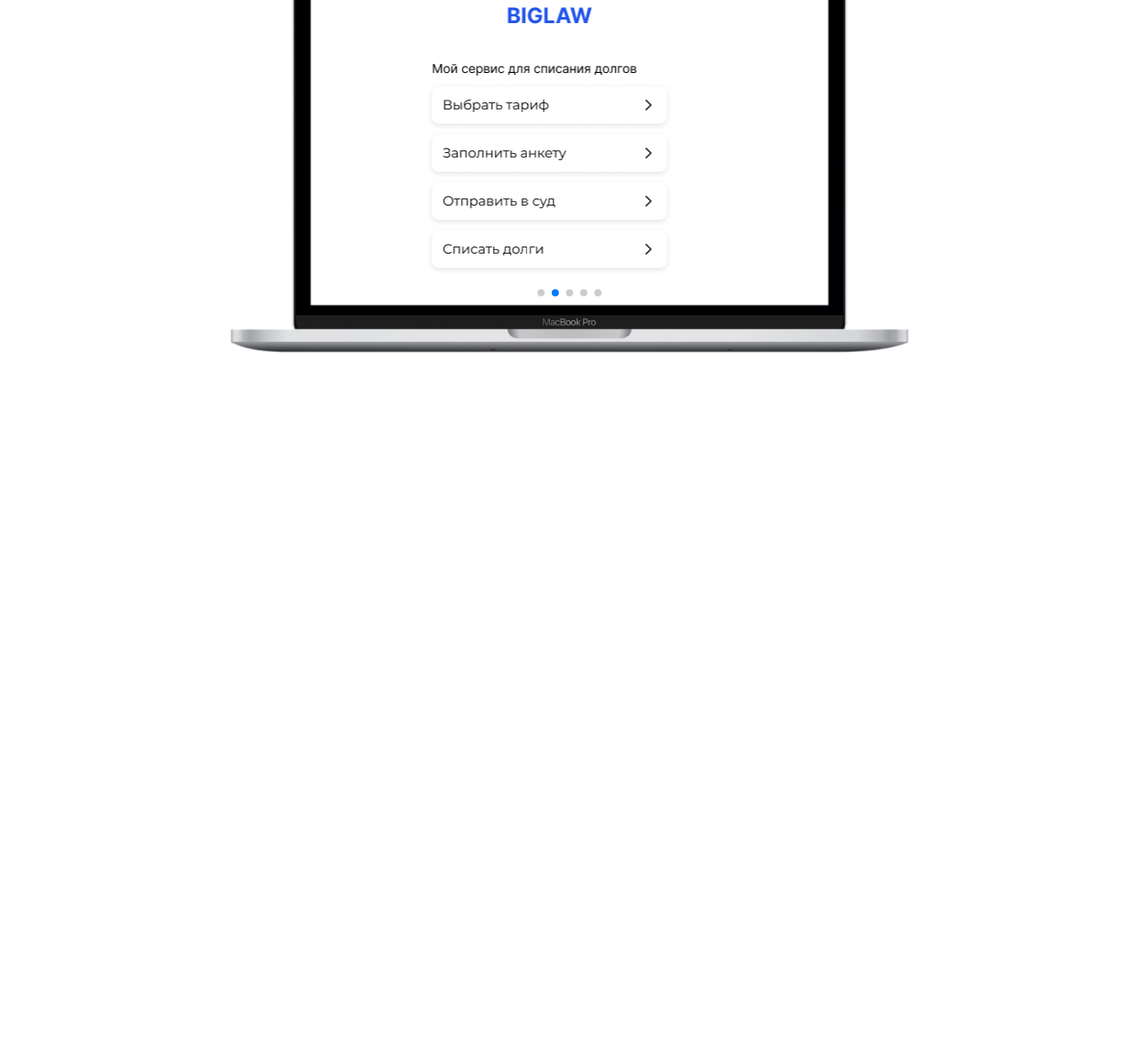
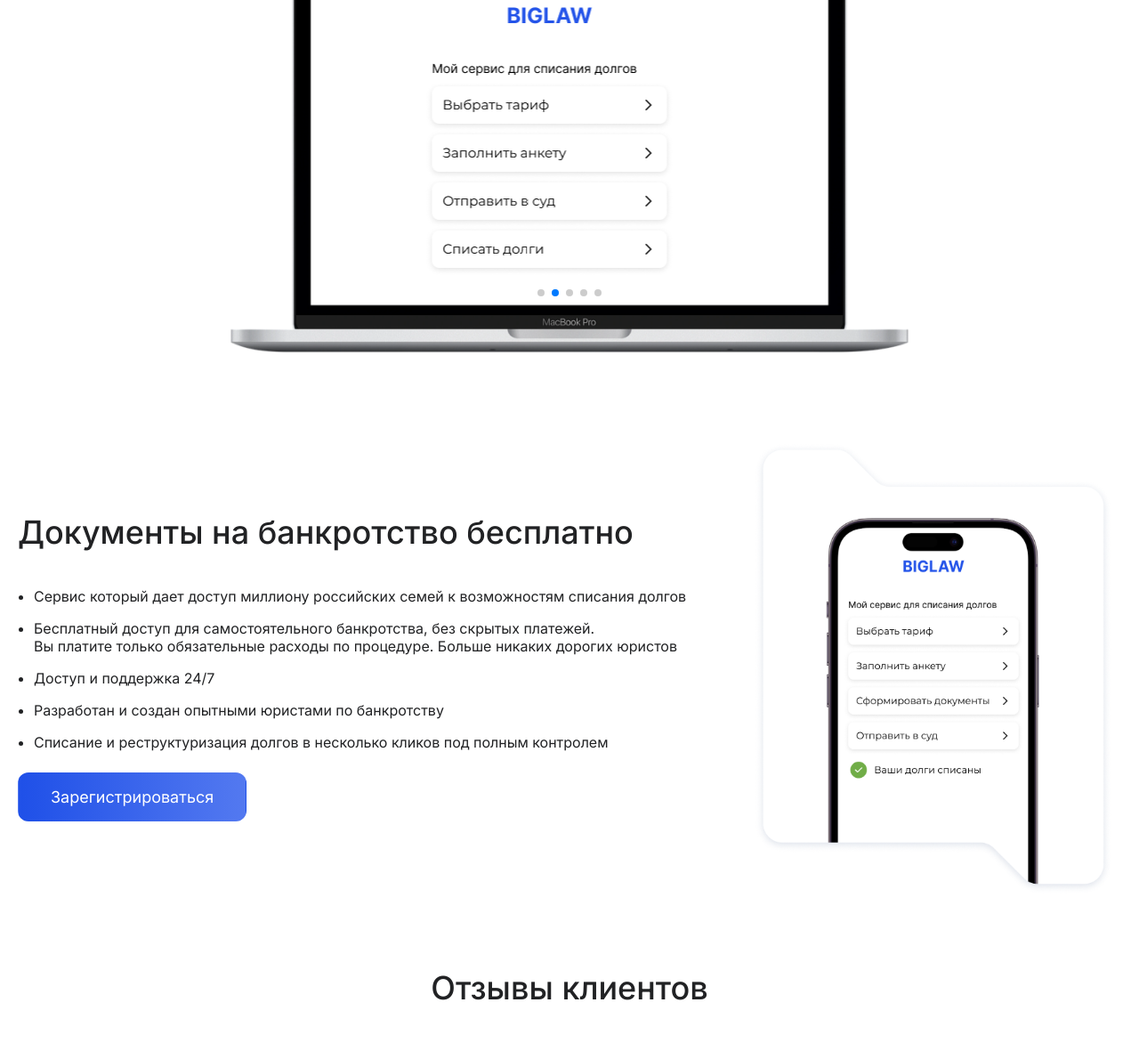
Before and after one commit to rustiskh/biglaw-gulp, a website: page src/html/index.html in a window 1280 px wide. Shown: the part 1780-2952 px from the top of the page at 89% size. Before the commit the page ends 2271 px from the top, so only its background shows below. Drawn offline with nearby package versions, Linux system fonts and the light colour scheme; files that its build step writes are made by us from their sources; files whose address does not match are found by name.

Commit message:
features block layout (in progress. create block)

```diff
--- a/src/html/index.html
+++ b/src/html/index.html
@@ -181,6 +181,41 @@
 			</div>
 		</section>
 
+		<section class="create">
+			<div class="container create__wrapper">
+				<div class="create__main">
+					<h2 class="create__title title title-h2 title--color_black">
+						Документы на банкротство бесплатно
+					</h2>
+					<ul class="create__list">
+						<li class="create__list-item">Сервис который дает доступ миллиону российских семей к возможностям списания долгов</li>
+						<li class="create__list-item">
+							Бесплатный доступ для самостоятельного банкротства, без скрытых платежей.<br />
+							Вы платите только обязательные расходы по процедуре. Больше никаких дорогих юристов
+						</li>
+						<li class="create__list-item">Доступ и поддержка 24/7</li>
+						<li class="create__list-item">Разработан и создан опытными юристами по банкротству</li>
+						<li class="create__list-item">Списание и реструктуризация долгов в несколько кликов под полным контролем</li>
+					</ul>
+					<a href="https://biglaw.ru/auth/register" class="create__button button button--color_main-gradient button--size_lg">Зарегистрироваться</a>
+				</div>
+				<div class="create__content">
+					<div class="create__content-img">
+						<img src="./img/documents-for-bankr-free.png" alt="Подготовка документов" class="create__content-img-item" />
+					</div>
+				</div>
+			</div>
+		</section>
+
+		<section class="review">
+			<div class="container review__wrapper">
+				<div class="features__header">
+					<h2 class="features__title title title-h2 title--color_black">Отзывы клиентов</h2>
+				</div>
+				<div class="features__content"></div>
+			</div>
+		</section>
+
 		<script src="./js/index.bundle.js"></script>
 	</body>
 </html>
--- a/src/scss/base/_reset.scss
+++ b/src/scss/base/_reset.scss
@@ -13,34 +13,50 @@
 
 /* Links */
 
-a, a:link, a:visited  {
+a,
+a:link,
+a:visited {
 	text-decoration: none;
 }
 
-a:hover  {
+a:hover {
 	text-decoration: none;
 }
 
 /* Common */
 
-aside, nav, footer, header, section, main {
+aside,
+nav,
+footer,
+header,
+section,
+main {
 	display: block;
 }
 
-h1, h2, h3, h4, h5, h6, p {
+h1,
+h2,
+h3,
+h4,
+h5,
+h6,
+p {
 	font-size: inherit;
 	font-weight: inherit;
 }
 
-ul, ul li {
-	list-style: none;
+ul,
+ul li {
+	// list-style: none;
+	// list-style-position: inside;
 }
 
 img {
 	vertical-align: top;
 }
 
-img, svg {
+img,
+svg {
 	max-width: 100%;
 	height: auto;
 }
@@ -51,7 +67,10 @@
 
 /* Form */
 
-input, textarea, button, select {
+input,
+textarea,
+button,
+select {
 	font-family: inherit;
 	font-size: inherit;
 	color: inherit;
@@ -62,7 +81,8 @@
 	display: none;
 }
 
-button, input[type="submit"] {
+button,
+input[type="submit"] {
 	display: inline-block;
 	box-shadow: none;
 	background-color: transparent;
@@ -70,8 +90,10 @@
 	cursor: pointer;
 }
 
-input:focus, input:active,
-button:focus, button:active {
+input:focus,
+input:active,
+button:focus,
+button:active {
 	outline: none;
 }
 
--- /dev/null
+++ b/src/scss/blocks/pages/main-landing/_create.scss
@@ -0,0 +1,72 @@
+.create {
+	margin-bottom: 80px;
+
+	@include tablet {
+		margin-bottom: 40px;
+	}
+
+	&__wrapper {
+		display: flex;
+		align-items: center;
+		gap: 24px;
+
+		@include tablet {
+			flex-direction: column;
+		}
+	}
+
+	&__main {
+		// max-width: 600px;
+		flex: 1 1 60%;
+
+		@include tablet {
+		}
+	}
+
+	&__content {
+		flex: 1 1 30%;
+
+		@include tablet {
+			max-width: 360px;
+		}
+	}
+
+	&__title {
+		margin-bottom: 40px;
+
+		@include tablet {
+			margin-bottom: 24px;
+		}
+	}
+
+	&__list {
+		padding-left: 18px;
+
+		&-item {
+			font-size: 16px;
+			font-weight: 400;
+			color: #212224;
+			margin-bottom: 24px;
+
+			@include tablet {
+				font-size: 14px;
+			}
+
+			&:not(:last-child) {
+				margin-bottom: 16px;
+
+				@include tablet {
+					margin-bottom: 8px;
+				}
+			}
+		}
+	}
+
+	&__button {
+		@include tablet {
+			position: relative;
+			left: 50%;
+			transform: translateX(-50%);
+		}
+	}
+}
--- a/src/scss/blocks/pages/main-landing/_features.scss
+++ b/src/scss/blocks/pages/main-landing/_features.scss
@@ -10,6 +10,10 @@
 
 	&__header {
 		margin-bottom: 40px;
+
+		@include tablet {
+			margin-bottom: 24px;
+		}
 	}
 
 	&__title {
```
Also changed, not shown: build/css/main.css, build/css/main.min.css, build/index.html. Lines whose indentation alone changed are shown as unchanged.
